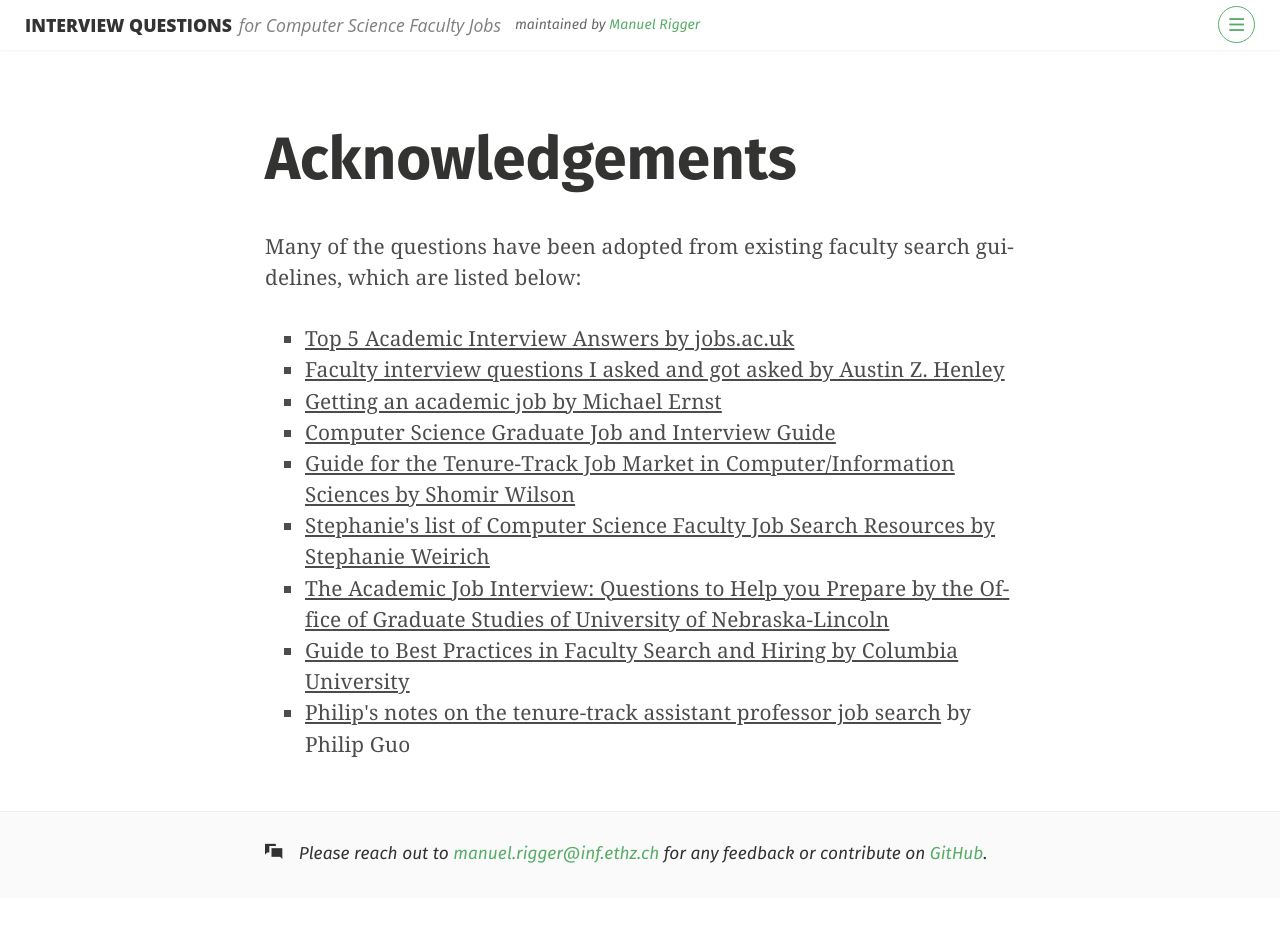
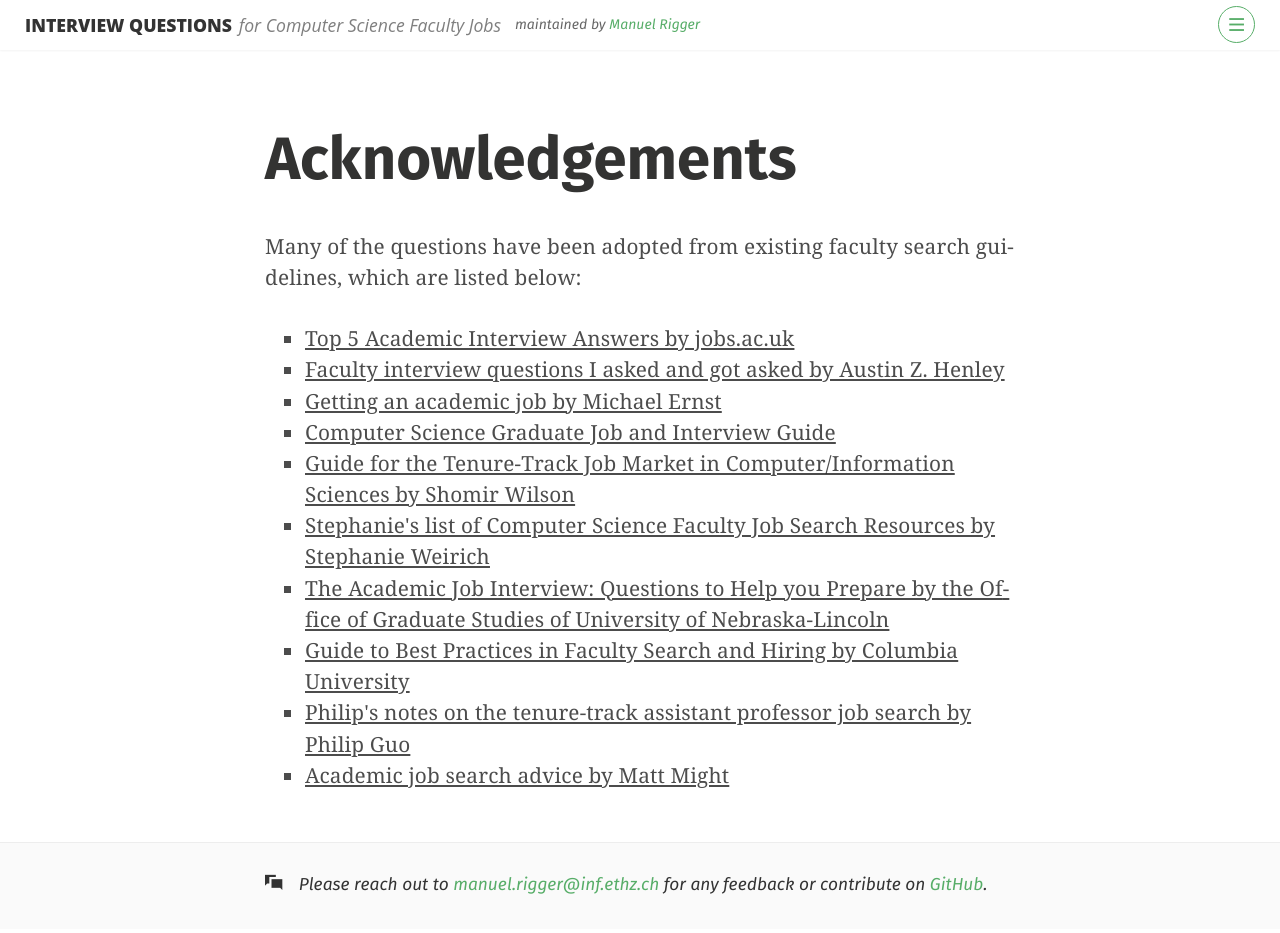
Before and after one commit to csfaculty/csfaculty.github.io, a Jekyll site: the page built from _posts/2020-12-18-ack.md, in a window 1280 px wide and 989 px high. Shown: the top 933 px of the window. Built offline with Jekyll 4.4.1, drawn with Linux system fonts in a browser that asks for light colours; some web fonts are replaced.

Commit message:
Add questions by Matt Might

```diff
--- a/_posts/2020-12-18-ack.md
+++ b/_posts/2020-12-18-ack.md
@@ -14,5 +14,6 @@ Many of the questions have been adopted from existing faculty search guidelines,
 	<li><a href="https://www.cs.cornell.edu/sweirich/jobsearch/resources.htm">Stephanie's list of Computer Science Faculty Job Search Resources by Stephanie Weirich</a></li>
 	<li><a href="https://www.unl.edu/gradstudies/connections/academic-job-interview-questions-help-you-prepare">The Academic Job Interview: Questions to Help you Prepare by the Office of Graduate Studies of University of Nebraska-Lincoln</a></li>
 	<li><a href="https://provost.columbia.edu/sites/default/files/content/BestPracticesFacultySearchHiring.pdf">Guide to Best Practices in Faculty Search and Hiring by Columbia University</a></li>
-	<li><a href="https://pg.ucsd.edu/guo-faculty-job-search.pdf">Philip's notes on the tenure-track assistant professor job search</a> by Philip Guo</li>
+	<li><a href="https://pg.ucsd.edu/guo-faculty-job-search.pdf">Philip's notes on the tenure-track assistant professor job search by Philip Guo</a></li>
+	<li><a href="http://matt.might.net/articles/advice-for-academic-job-hunt/#interviewing">Academic job search advice by Matt Might</a></li>
 </ul>
```
Also changed, not shown: index.html (+10 -0 lines).
